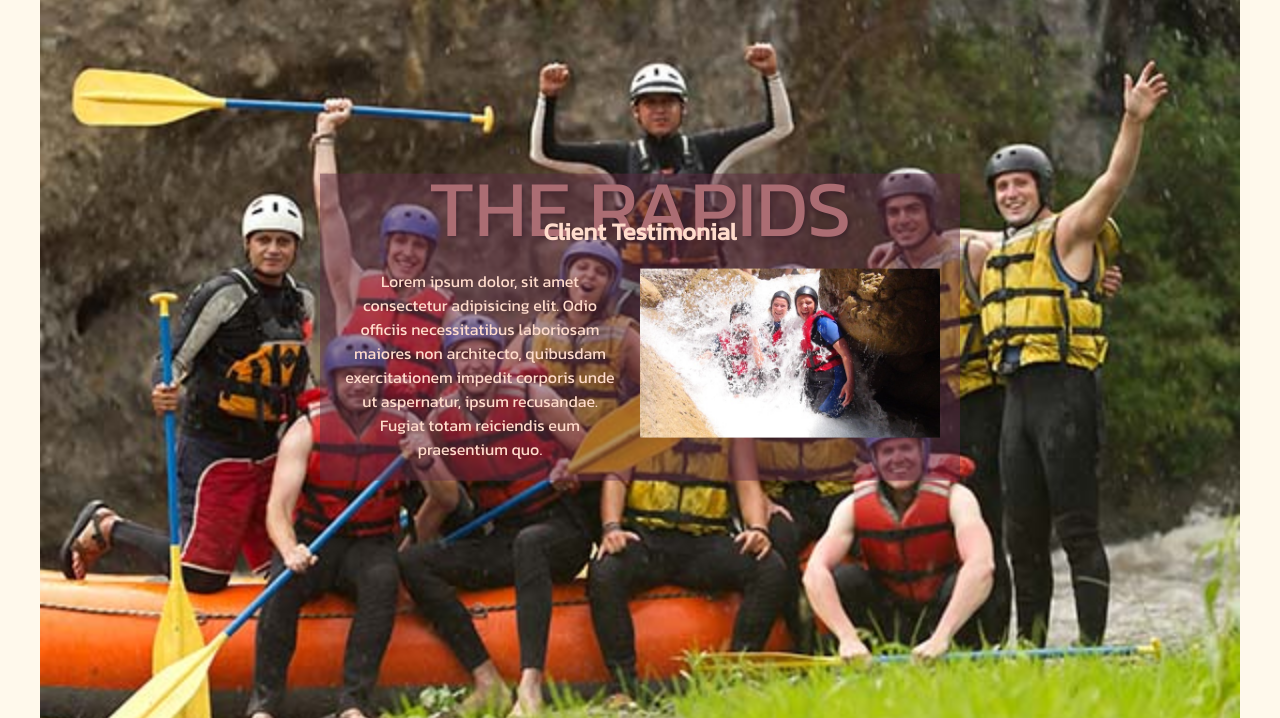
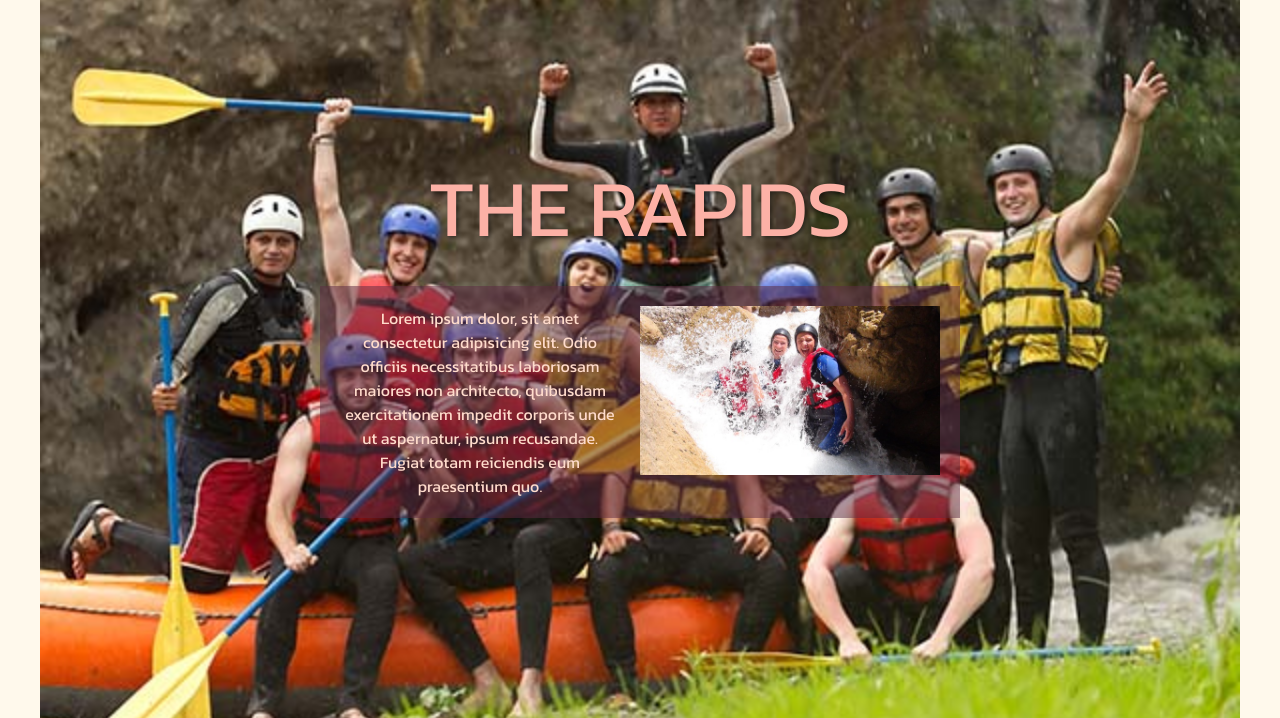
Before and after one commit to Praise-Enato/wdd130, a plain HTML site: page wwr/about.html in a window 1280 px wide. Shown: the part 82-800 px from the top of the page. Drawn offline with Linux system fonts and the light colour scheme.

Commit message:
enhancement

```diff
--- a/wwr/about.html
+++ b/wwr/about.html
@@ -27,7 +27,6 @@
         <img src="images/rafting59_600.jpg" alt="Rafting in Action">
         <h1>THE RAPIDS</h1>
         <article>
-            <h2>Client Testimonial</h2>
             <img src="images/happy%20client3.jpg" alt="Happy Client">
             <p>Lorem ipsum dolor, sit amet consectetur adipisicing elit. Odio officiis necessitatibus laboriosam maiores non architecto, quibusdam exercitationem impedit corporis unde ut aspernatur, ipsum recusandae. Fugiat totam reiciendis eum praesentium quo.</p>
         </article>
```
